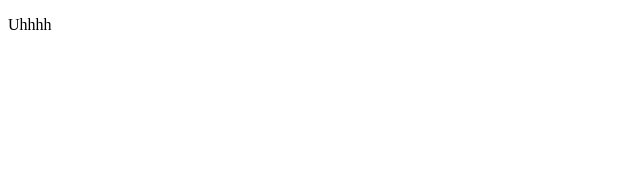
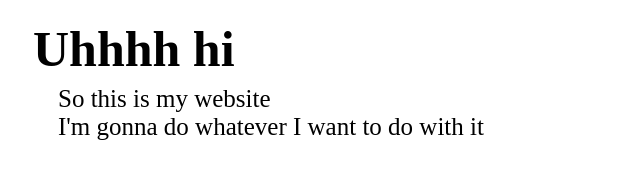
Before and after one commit to jonet222/jonet222.github.io, a plain HTML site: page index.html in a window 1280 px wide. Shown: the whole page, without its empty margins (0-640 px from the left). Drawn offline with Linux system fonts and the light colour scheme.

Commit message:
oh my god shut the fuck up

```diff
--- a/index.html
+++ b/index.html
@@ -1,9 +1,23 @@
 <!DOCTYPE HTML >
 <html lang="en">
-  <head>
-    <title>JoNet</title>
-  </head>
-  <body>
-    <p>Uhhhh</p>
-  </body>
+	<head>
+		<style>
+			p {
+				font-size: 25px;
+				margin-left: 50px;
+				line-height: 3px;
+			}
+			h1 {
+				font-size: 50px;
+				margin-left: 25px;
+				line-height: 30px;
+			}
+		</style>
+		<title>JoNet</title>
+	</head>
+	<body>
+		<h1>Uhhhh hi</h1>
+		<p>So this is my website</p>
+		<p>I'm gonna do whatever I want to do with it</p>
+	</body>
 </html>
```
